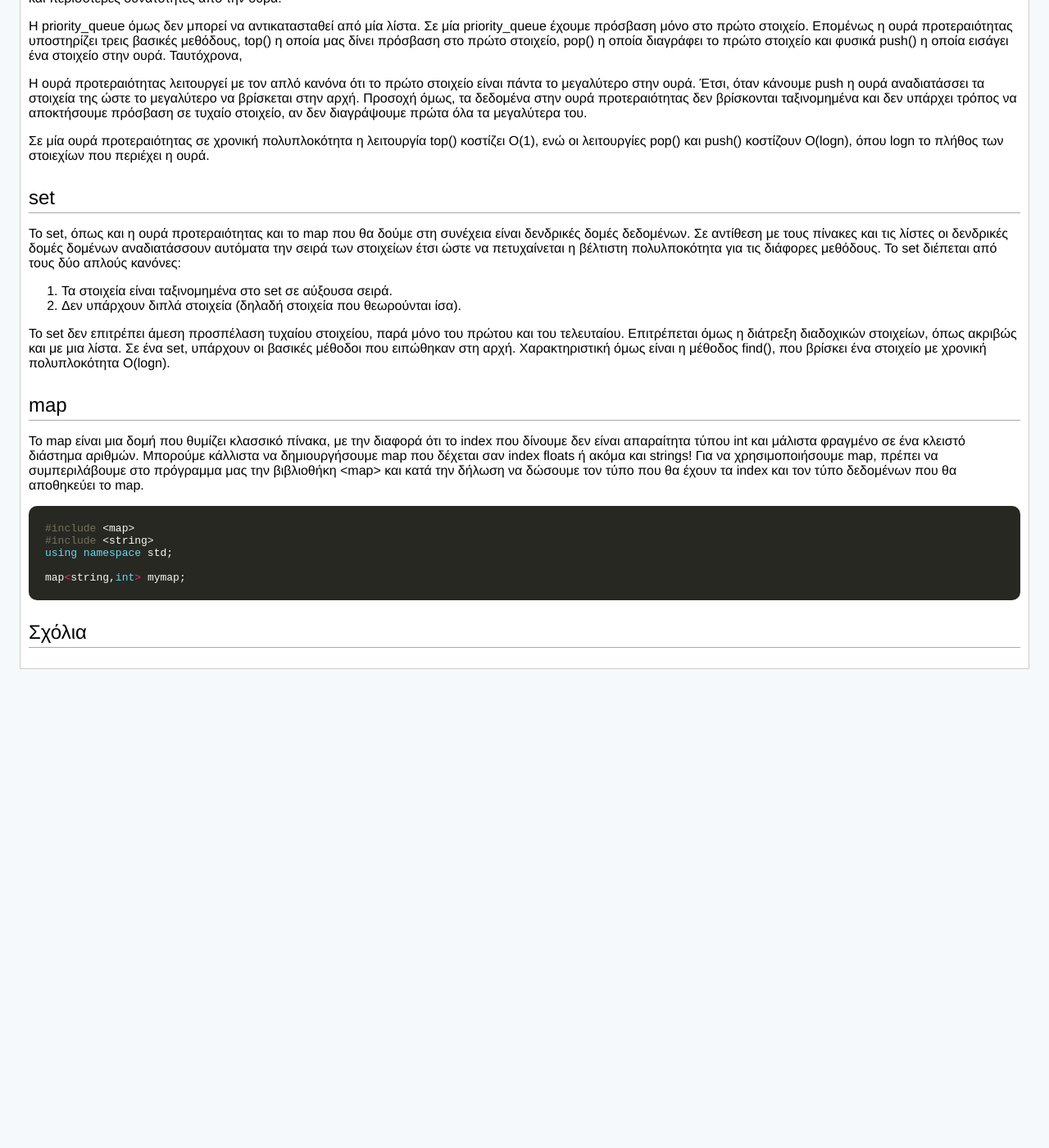
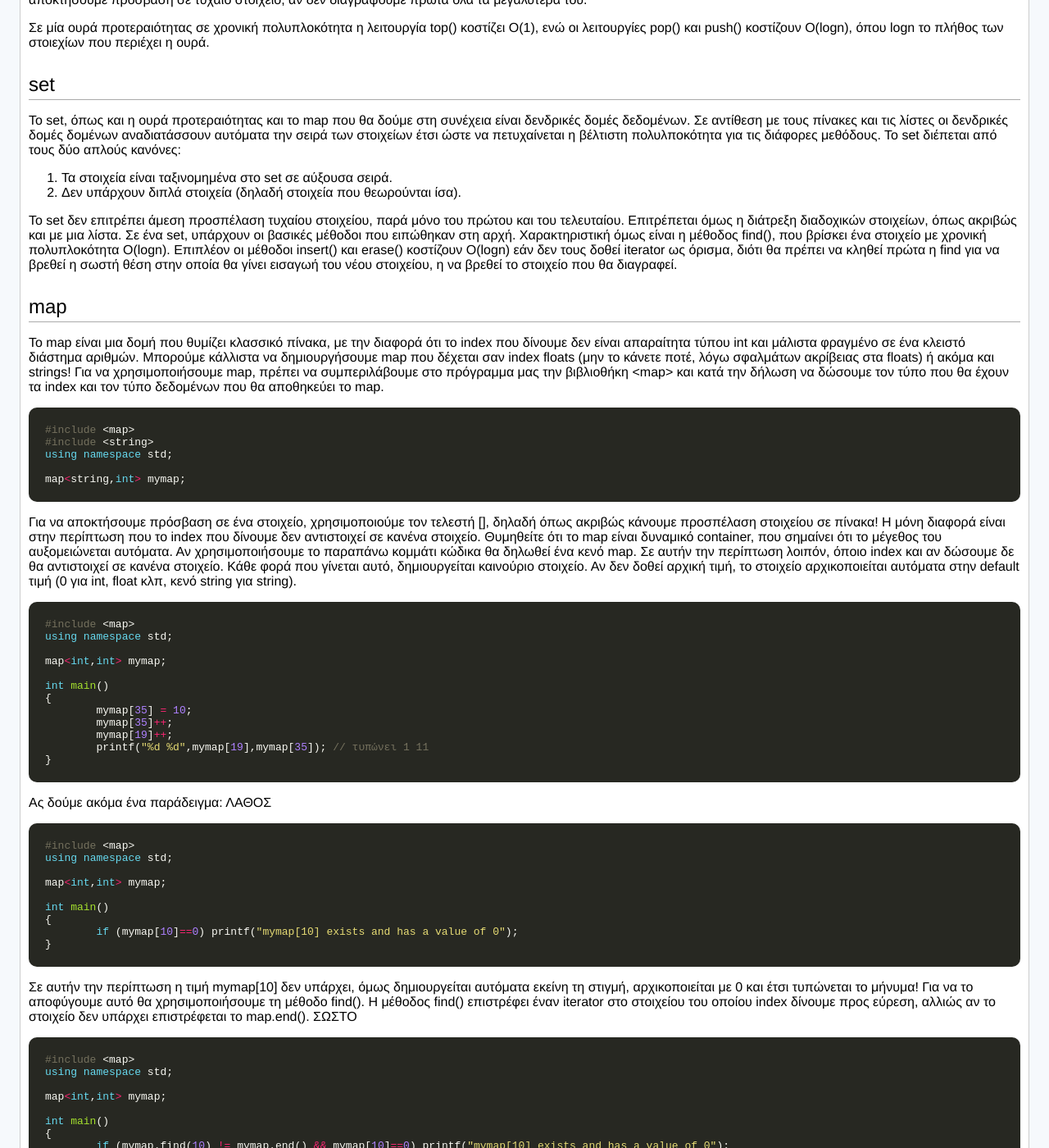
Before and after one commit to kallinikos/kallinikos.github.io, a Jekyll site: the page built from _posts/2017-08-23-STL.md, in a window 1280 px wide and 1400 px high, scrolled down 5789 px. Shown: the whole window at 82% size. Built offline with Jekyll 4.4.1, drawn with Linux system fonts in a browser that asks for light colours; comment, search, counter and statistics services are not loaded; before the commit the page ends 6613 px from its top, so only the background shows below that; some of the changed text lies outside the part shown.

Commit message:
Update 2017-08-23-STL.md

````diff
--- a/_posts/2017-08-23-STL.md
+++ b/_posts/2017-08-23-STL.md
@@ -21,7 +21,7 @@
 Καθώς όμως η C++ είναι η μετεξέλιξη της C και το συναρτησιακό κομμάτι της C++ ταυτίζεται με την γλώσσα C, μπορούμε να χρησιμοποιήσουμε σε ένα πρόγραμμα C++ και τις βιβλιοθήκες της C! Σε κάθε λοιπόν προγραμματιστικό περιβάλλον C++ είναι διαθέσιμες οι standard βιβλιοθήκες της C και της C++. Αυτό όμως δεν ισχύει ανάποδα, δηλαδή σε προγραμματιστικό περιβάλλον C είναι διαθέσιμες μόνο οι βιβλιοθήκες της C. Για να συμπεριλάβουμε μια βιβλιοθήκη χρησιμοποιούμε την εντολή #include. Για να συμπεριλάβουμε μια βιβλιοθήκη της c πρέπει να βάλουμε ένα μικρό c μπροστά από το όνομα της:
 ```c++
 #include <cstdio> //βιβλιοθήκη stdio
-#include <cmath>	//βιβλιοθήκη math
+#include <cmath>  //βιβλιοθήκη math
 ```
 Για να συμπεριλάβουμε μια βιβλιοθήκη της C++ χρησιμοποιούμε την ίδια σύνταξη, χωρίς όμως το μικρό c.
 ```c++
@@ -210,10 +205,10 @@
 1. Τα στοιχεία είναι ταξινομημένα στο set σε αύξουσα σειρά.
 2. Δεν υπάρχουν διπλά στοιχεία (δηλαδή στοιχεία που θεωρούνται ίσα).
 
-Το set δεν επιτρέπει άμεση προσπέλαση τυχαίου στοιχείου, παρά μόνο του πρώτου και του τελευταίου. Επιτρέπεται όμως η διάτρεξη διαδοχικών στοιχείων, όπως ακριβώς και με μια λίστα. Σε ένα set, υπάρχουν οι βασικές μέθοδοι που ειπώθηκαν στη αρχή. Χαρακτηριστική όμως είναι η μέθοδος find(), που βρίσκει ένα στοιχείο με χρονική πολυπλοκότητα O(logn).
+Το set δεν επιτρέπει άμεση προσπέλαση τυχαίου στοιχείου, παρά μόνο του πρώτου και του τελευταίου. Επιτρέπεται όμως η διάτρεξη διαδοχικών στοιχείων, όπως ακριβώς και με μια λίστα. Σε ένα set, υπάρχουν οι βασικές μέθοδοι που ειπώθηκαν στη αρχή. Χαρακτηριστική όμως είναι η μέθοδος find(), που βρίσκει ένα στοιχείο με χρονική πολυπλοκότητα O(logn). Επιπλέον οι μέθοδοι insert() και erase() κοστίζουν Ο(logn) εάν δεν τους δοθεί iterator ως όρισμα, διότι θα πρέπει να κληθεί πρώτα η find για να βρεθεί η σωστή θέση στην οποία θα γίνει εισαγωή του νέου στοιχείου, η να βρεθεί το στοιχείο που θα διαγραφεί.
 
 ## map
-Το map είναι μια δομή που θυμίζει κλασσικό πίνακα, με την διαφορά ότι το index που δίνουμε δεν είναι απαραίτητα τύπου int και μάλιστα φραγμένο σε ένα κλειστό διάστημα αριθμών. Μπορούμε κάλλιστα να δημιουργήσουμε map που δέχεται σαν index floats ή ακόμα και strings! Για να χρησιμοποιήσουμε map, πρέπει να συμπεριλάβουμε στο πρόγραμμα μας την βιβλιοθήκη <map> και κατά την δήλωση να δώσουμε τον τύπο που θα έχουν τα index και τον τύπο δεδομένων που θα αποθηκεύει το map.
+Το map είναι μια δομή που θυμίζει κλασσικό πίνακα, με την διαφορά ότι το index που δίνουμε δεν είναι απαραίτητα τύπου int και μάλιστα φραγμένο σε ένα κλειστό διάστημα αριθμών. Μπορούμε κάλλιστα να δημιουργήσουμε map που δέχεται σαν index floats (μην το κάνετε ποτέ, λόγω σφαλμάτων ακρίβειας στα floats) ή ακόμα και strings! Για να χρησιμοποιήσουμε map, πρέπει να συμπεριλάβουμε στο πρόγραμμα μας την βιβλιοθήκη <map> και κατά την δήλωση να δώσουμε τον τύπο που θα έχουν τα index και τον τύπο δεδομένων που θα αποθηκεύει το map.
 
 ```c++
 #include <map>
@@ -222,3 +217,63 @@
 
 map<string,int> mymap;
 ```
+Για να αποκτήσουμε πρόσβαση σε ένα στοιχείο, χρησιμοποιούμε τον τελεστή [], δηλαδή όπως ακριβώς κάνουμε προσπέλαση στοιχείου σε πίνακα!
+Η μόνη διαφορά είναι στην περίπτωση που το index που δίνουμε δεν αντιστοιχεί σε κανένα στοιχείο. Θυμηθείτε ότι το map είναι δυναμικό container, που σημαίνει ότι το μέγεθος του αυξομειώνεται αυτόματα. Αν χρησιμοποιήσουμε το παραπάνω κομμάτι κώδικα θα δηλωθεί ένα κενό map. Σε αυτήν την περίπτωση λοιπόν, όποιο index και αν δώσουμε δε θα αντιστοιχεί σε κανένα στοιχείο. Κάθε φορά που γίνεται αυτό, δημιουργείται καινούριο στοιχείο. Αν δεν δοθεί αρχική τιμή, το στοιχείο αρχικοποιείται αυτόματα στην default τιμή (0 για int, float κλπ, κενό string για string).
+
+```c++
+#include <map>
+using namespace std;
+
+map<int,int> mymap;
+
+int main()
+{
+	mymap[35] = 10;
+	mymap[35]++;
+	mymap[19]++;
+	printf("%d %d",mymap[19],mymap[35]); // τυπώνει 1 11
+}
+```
+Ας δούμε ακόμα ένα παράδειγμα:
+ΛΑΘΟΣ
+```c++
+#include <map>
+using namespace std;
+
+map<int,int> mymap;
+
+int main()
+{
+	if (mymap[10]==0) printf("mymap[10] exists and has a value of 0");
+}
+```
+Σε αυτήν την περίπτωση η τιμή mymap[10] δεν υπάρχει, όμως δημιουργείται αυτόματα εκείνη τη στιγμή, αρχικοποιείται με 0 και έτσι τυπώνεται το μήνυμα! Για να το αποφύγουμε αυτό θα χρησιμοποιήσουμε τη μέθοδο find(). H μέθοδος find() επιστρέφει έναν iterator στο στοιχείου του οποίου index δίνουμε προς εύρεση, αλλιώς αν το στοιχείο δεν υπάρχει επιστρέφεται το map.end().
+ΣΩΣΤΟ
+```c++
+#include <map>
+using namespace std;
+
+map<int,int> mymap;
+
+int main()
+{
+	if (mymap.find(10) != mymap.end() && mymap[10]==0) printf("mymap[10] exists and has a value of 0");
+}
+```
+
+Καθώς το map είναι ουσιαστικά ένα set που δέχεται pairs, οι μέθοδοι [], erase() και find() κοστίζουν O(logn).
+## unordered_map
+Το container αυτό υπάρχει μόνο στις εκδόσεις c++11 και νεότερες. Κάνει την ίδια περίπου δουλειά με το map, με την διαφορά ότι αποθηκεύει τα δεδομένα του με διαφορετικό τρόπο. Όπως δηλωνει και το όνομα του, τα στοιχεία του δεν είναι ταξινομημένα. Έτσι μια διάτρεξη ξεκινώντας από το begin() και τελειώνοντας στο end() θα μας δώσει όλα τα στοιχεία του, όμως με κάποια τυχαία σειρά.
+
+Το πλεονέκτημα αυτής της δομής είναι ότι οι μέθοδοι [], erase() και find() κοστίζουν Ο(1). Πως γίνεται αυτό; Το unordered map είναι ουσιαστικά μία υλοποίηση του hash_table. Κάθε κλειδί (index) αντιστοιχίζεται σε έναν αριθμό ενός κλειστού διαστήματος [0,x]. Έτσι τα δεδομένα μπορούν να αποθηκευτούν σε έναν πίνακα. Με την χρήση της ίδιας  συνάρτησης αντιστοίχισης (που τρέχει σε O(1)) μπορεί να ελεγχθεί αν υπάρχει κάποιο index, η να βρεθεί η θέση ενός στοιχείου στο hash_table.
+
+## multiset, multimap και unordered_multimap
+Τα τρία container set, map και unordered_map δεν επιτρέπουν την ύπαρξη διπλών στοιχείων. Στην περίπτωση των map και unordered_map, δεν επιτρέπεται να υπάρχουν δύο στοιχεία που έχουν το ίδιο index. Τα multiset, multimap και unordered_multimap είναι τα αντίστοιχα container που άρουν όμως αυτόν τον περιορισμό. Προσοχή: στα containers multimap και unordered_multimap δεν υπάχει η μέθοδος [].
+
+## Σύνοψη των λειτουργιών των container
+
+## Πλεονεκτήματα και μειονεκτήματα των containers της STL
+Πράγματι η STL είναι ο λόγος που χρησιμοποιούμε την C++ και όχι την C στους διαγωνισμούς. Από αυτήν θα χρησιμοποιήσουμε έτοιμους αλγόριθμους και container, ορισμένα από τα οποία θα ήταν εξαιρετικά δύσκολο και χρονοβόρο να τα υλοποιήσουμε μόνοι μας την ώρα του διαγωνισμού. Ορισμένα από αυτά μάλιστα απαιτούν και πολύ προχωρημένες γνώσεις για την υλοποίηση τους. Σε άλλες περιπτώσεις χρησιμοποιούμε την STL για λόγους ευκολίας. Ωστόσο τα μειονεκτήματα της STL είναι δυο:
+•	Το πρόγραμμα γίνεται πιο αργό (σε χρόνο εκτέλεσης)
+•	Είναι εύκολο να κάνουμε λάθη
+Από τα παραπάνω συμπεραίνουμε ότι πρέπει να χρησιμοποιούμε την STL με φειδώ. Δηλαδή να την αποφεύγουμε για απλές εφαρμογές που μπορούμε να υλοποιήσουμε εύκολα με το συναρτησιακό κομμάτι της C++, αλλά να την χρησιμοποιούμε για να κερδίζουμε χρόνο και να παρακάμπτουμε την υλοποίηση δύσκολων αλγορίθμων και δομών δεδομένων.
````
Also changed, not shown: other parts of _posts/2017-08-23-STL.md (+0 -5 lines).
